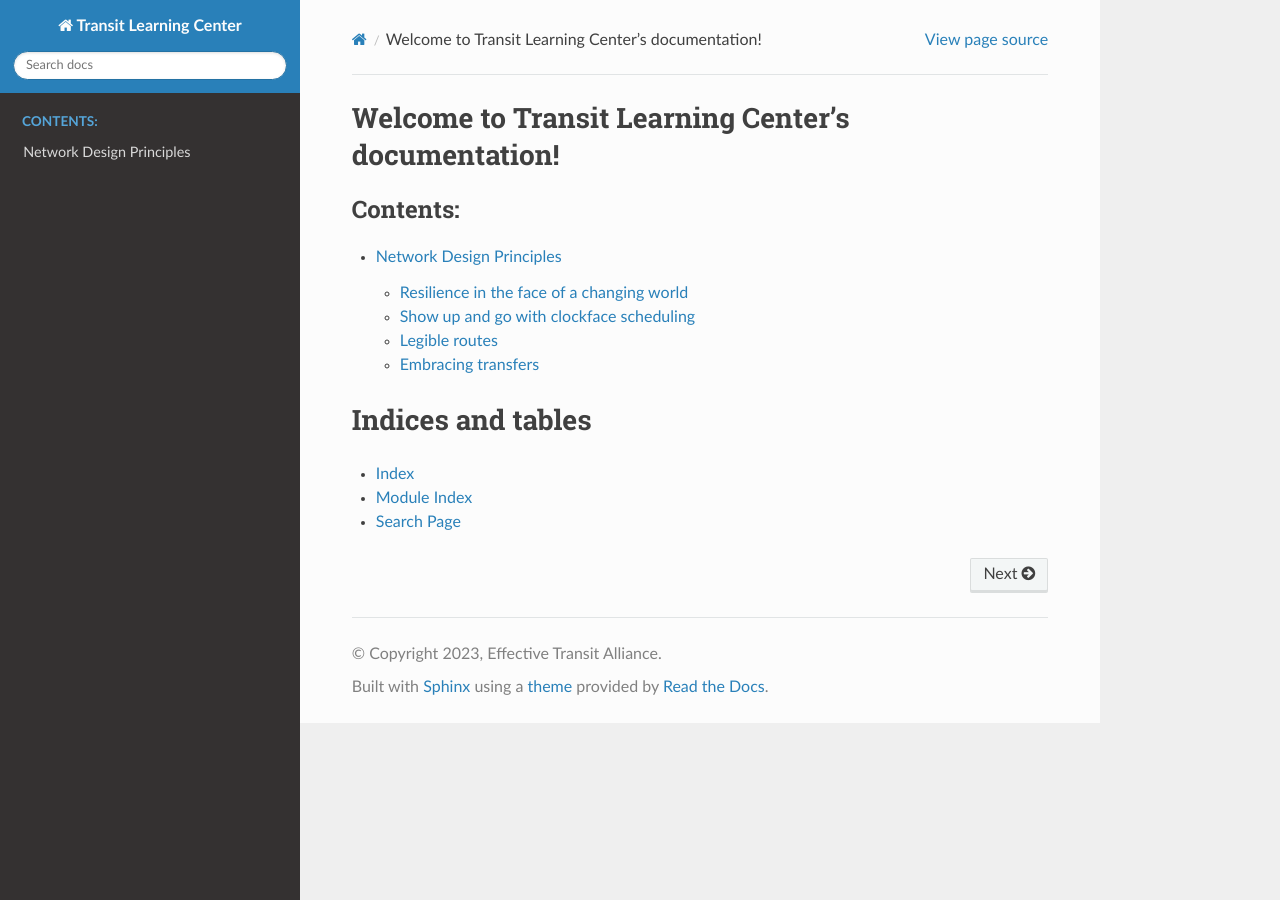
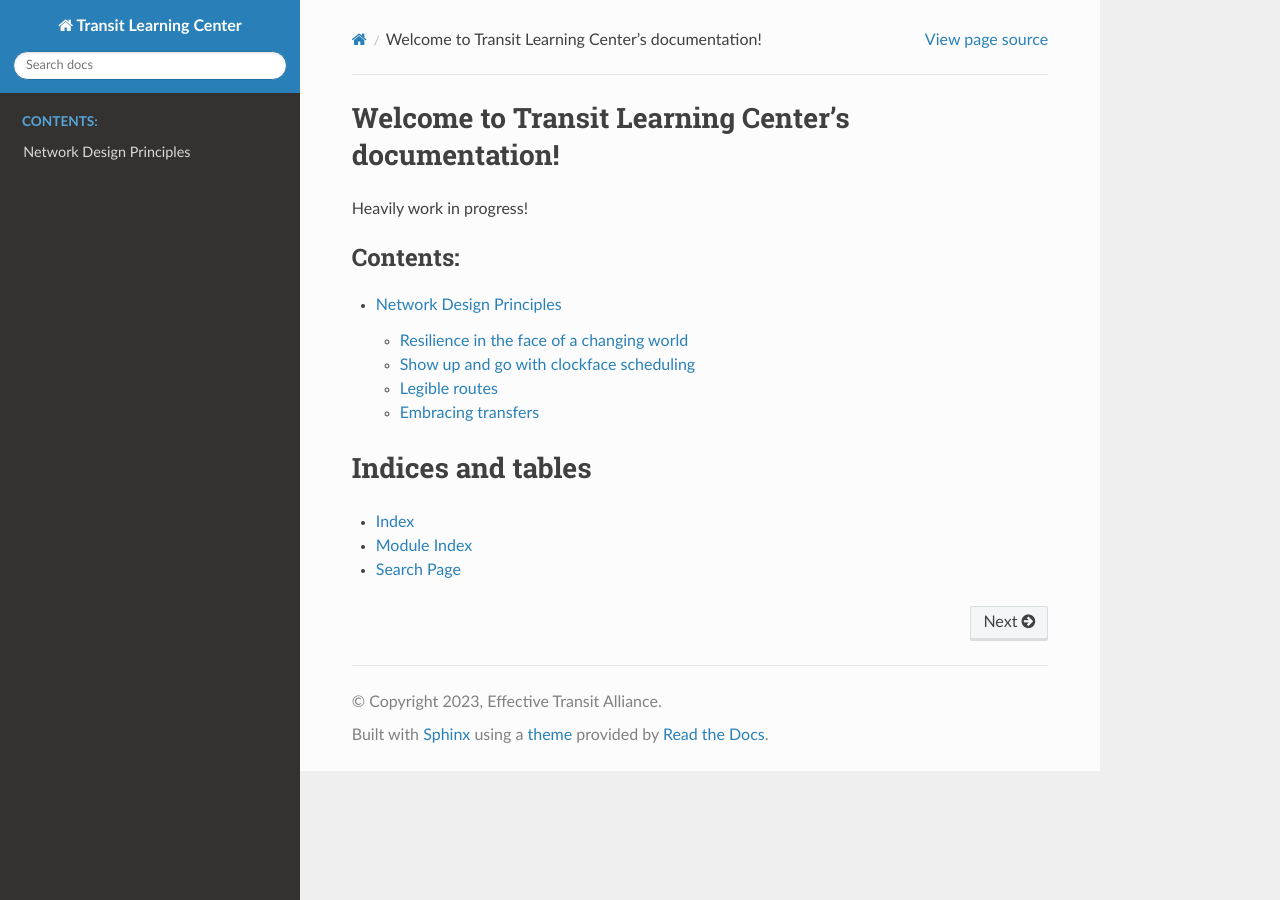
Before and after one commit to effective-transit-alliance/transit-learning-center, a Sphinx documentation site: the page built from source/index.rst, in a window 1280 px wide. Built offline with Sphinx 7.4.7 and the Read the Docs theme 2.0.0, drawn with Linux system fonts in a browser that asks for light colours.

Commit message:
Add WIP notes

```diff
--- a/source/index.rst
+++ b/source/index.rst
@@ -5,6 +5,8 @@
 
 Welcome to Transit Learning Center's documentation!
 ===================================================
+
+Heavily work in progress!
 
 .. toctree::
    :maxdepth: 2
```
Also changed, not shown: README.md (+2 -0 lines).
